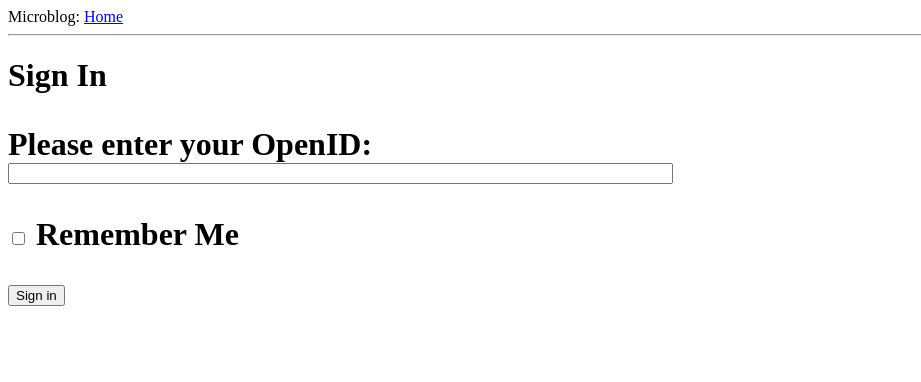
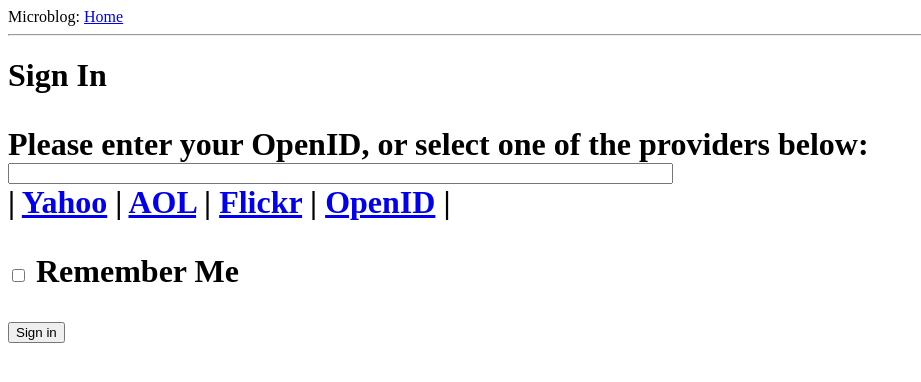
Before and after one commit to gabraganca/Flask_Mega_Tutorial, a Flask app: page /login in a window 1280 px wide. Shown: the top 382 px of the page, without its empty margins (0-921 px from the left). Run offline with Flask 2, Linux system fonts and the light colour scheme.

Commit message:
Add OpenID providers

```diff
--- a/app/templates/login.html
+++ b/app/templates/login.html
@@ -2,14 +2,30 @@
 {% extends "base.html" %}
 
 {% block content %}
+<script type="text/javascript">
+function set_openid(openid, pr)
+{
+  u = openid.search('<username>')
+  if (u != -1) {
+    // openid requires username
+    user = prompt('Enter your ' + pr+ 'username:')
+    openid = openid.substr(0, u) + user
+  }
+  form = document.forms['login'];
+  form.elements['openid'].value = openid
+}
+</script>
 <h1>Sign In<h1>
 <form action ="" method="post" name="login">
     {{ form.hidden_tag() }}
     <p>
-            Please enter your OpenID:<br>
-            {{ form.openid(size=80) }}<br>
+        Please enter your OpenID, or select one of the providers below:<br>
+        {{ form.openid(size=80) }}
         {% for error in form.openid.errors %}
             <span style="color: red;">[{{ error }}]</span>
+        {% endfor %}<br>
+        |{% for pr in providers %}
+          <a href="javascript:set_openid('{{ pr.url }}', '{{ pr.name }}');">{{ pr.name }}</a> |
         {% endfor %}
     </p>
     <p>{{ form.remember_me }} Remember Me</p>
--- a/app/views.py
+++ b/app/views.py
@@ -30,4 +30,5 @@
         return redirect('/index')
     return render_template('login.html',
                            title='Sign in',
-                           form=form)
+                           form=form,
+                           providers=app.config['OPENID_PROVIDERS'])
--- a/config.py
+++ b/config.py
@@ -5,3 +5,9 @@
 abspath = os.path.abspath('.')
 with open(abspath + '/csrf.key') as f:
     SECRET_KEY = f.readline().split()[0]
+
+OPENID_PROVIDERS = [
+    {'name': 'Yahoo', 'url': 'https://me.yahoo.com'},
+    {'name': 'AOL', 'url': 'http://openid.aol.com/<username>'},
+    {'name': 'Flickr', 'url': 'http://www.flickr.com/<username>'},
+    {'name': 'OpenID', 'url': 'https://www.myopenid.com'}]
```
Lines whose indentation alone changed are shown as unchanged.
